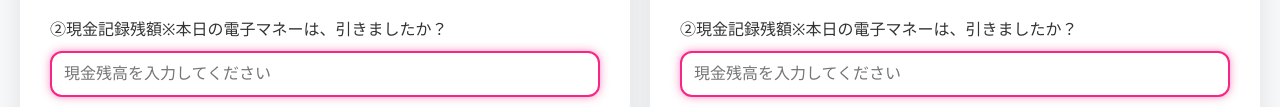
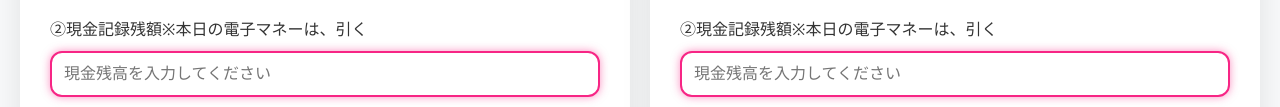
Before and after one commit to mentalsam/douyuuten, a plain HTML site: page index.html in a window 1280 px wide. Shown: the part 293-400 px from the top of the page. Drawn offline with Linux system fonts and the light colour scheme.

Commit message:
Update index.html

```diff
--- a/index.html
+++ b/index.html
@@ -191,7 +191,7 @@
 
             <div class="form-group-grid">
                 <div class="form-group">
-                    <label for="cashBalance1">②現金記録残額※本日の電子マネーは、引きましたか？</label>
+                    <label for="cashBalance1">②現金記録残額※本日の電子マネーは、引く</label>
                     <input type="number" id="cashBalance1" placeholder="現金残高を入力してください" oninput="updateActualCashBalance1(); updateWithoutTax1()" class="highlighted-input">
                 </div>
 
@@ -355,7 +355,7 @@
 
             <div class="form-group-grid">
                 <div class="form-group">
-                    <label for="cashBalance2">②現金記録残額※本日の電子マネーは、引きましたか？</label>
+                    <label for="cashBalance2">②現金記録残額※本日の電子マネーは、引く</label>
                     <input type="number" id="cashBalance2" placeholder="現金残高を入力してください" oninput="updateActualCashBalance2(); updateWithoutTax2()" class="highlighted-input">
                 </div>
 
```
